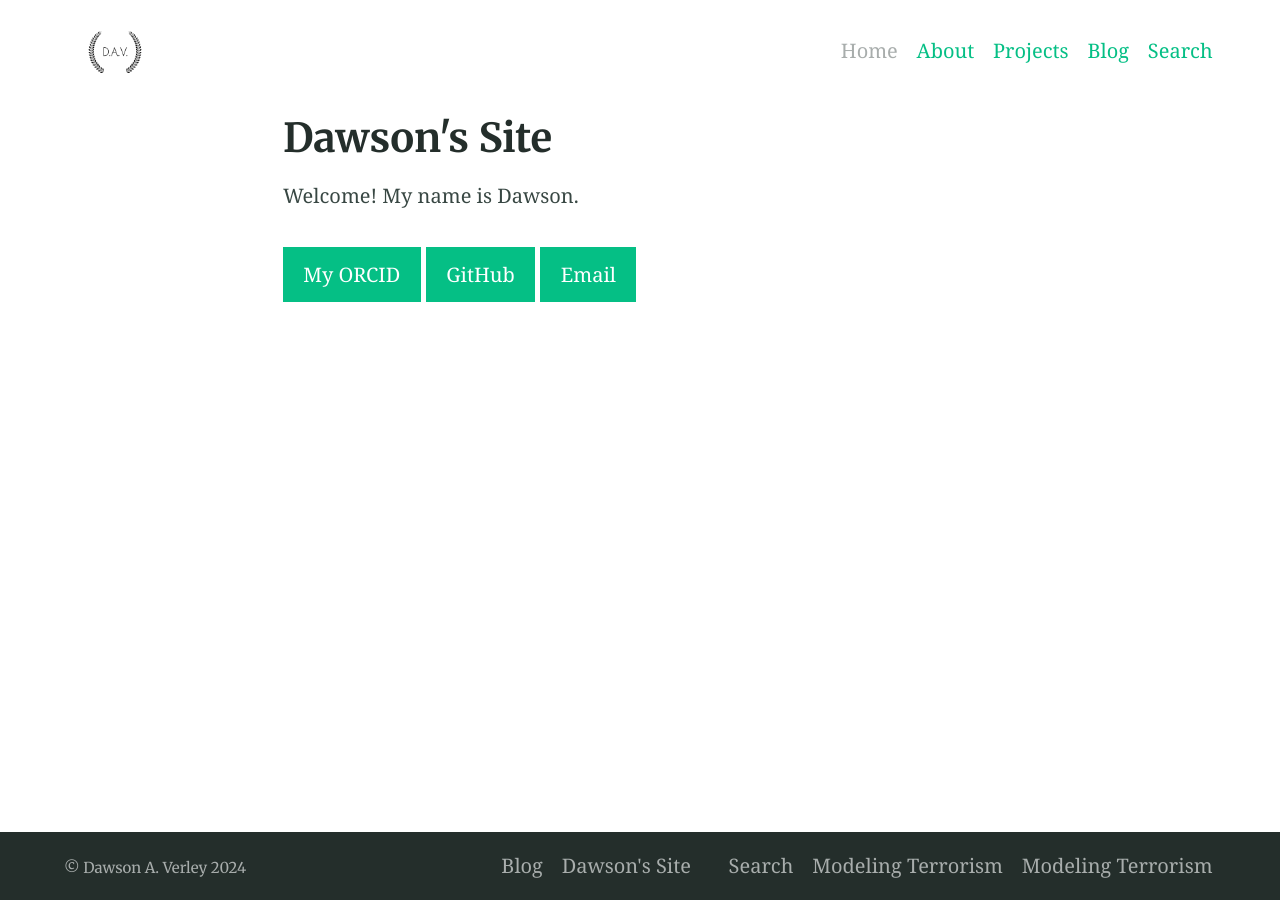
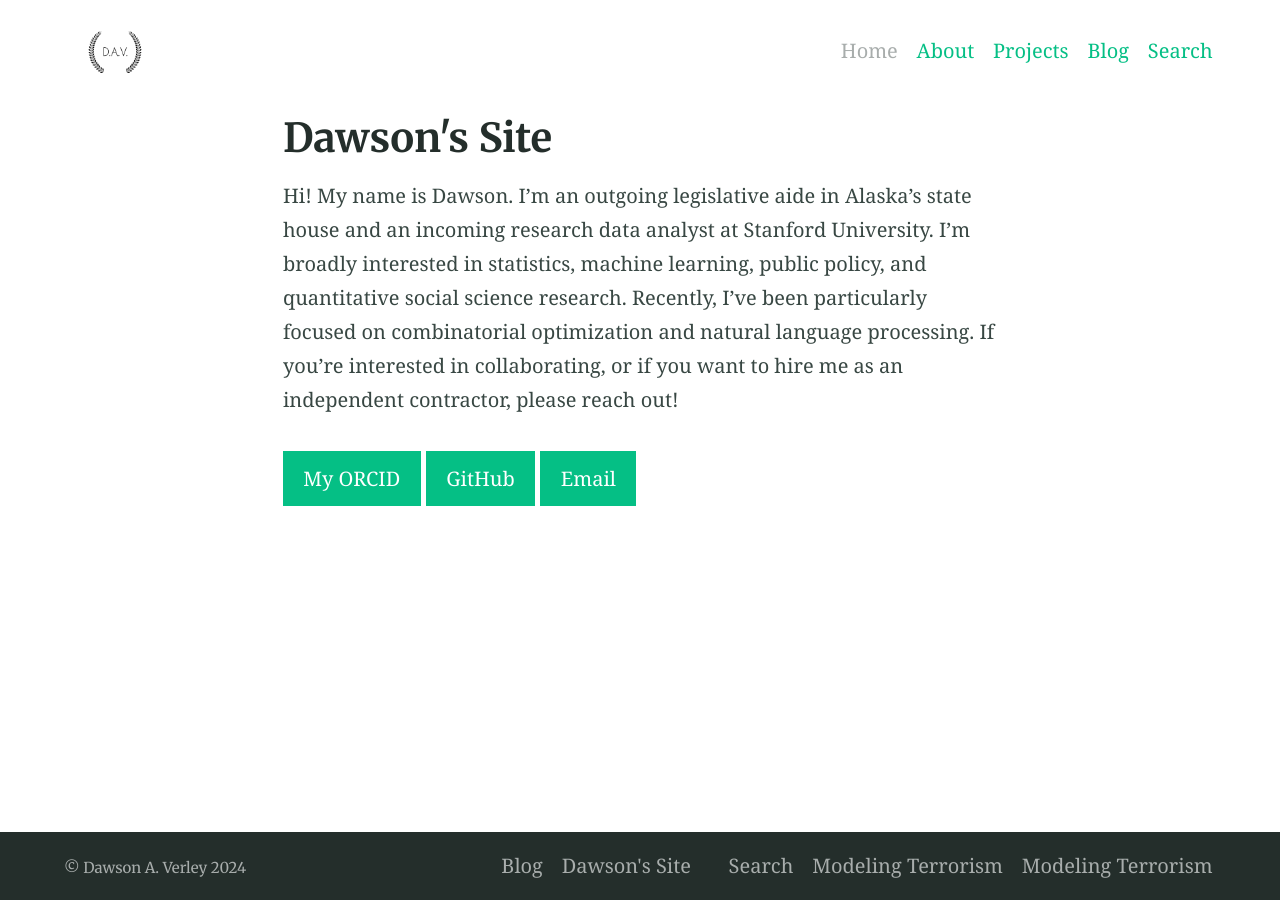
Before and after one commit to dawsonv/dawsonv.github.io, a Jekyll site: the page built from index.md, in a window 1280 px wide. Built offline with Jekyll 4.4.1, drawn with Linux system fonts in a browser that asks for light colours; our own code applies the rules of GitHub Pages for plain Markdown files.

Commit message:
updated index

```diff
--- a/index.md
+++ b/index.md
@@ -6,6 +6,6 @@ description: ""
 author: Dawson Verley
 ---
 
-Welcome! My name is Dawson.
+Hi! My name is Dawson. I’m an outgoing legislative aide in Alaska’s state house and an incoming research data analyst at Stanford University. I’m broadly interested in statistics, machine learning, public policy, and quantitative social science research. Recently, I’ve been particularly focused on combinatorial optimization and natural language processing. If you’re interested in collaborating, or if you want to hire me as an independent contractor, please reach out!
 
 {% include button.html text="My ORCID" link="https://orcid.org/0000-0003-4359-2109" %}{% include button.html text="GitHub" link="https://github.com/dawsonv" %}{% include button.html text="Email" link="mailto:dawsonv7@gmail.com" %}
```
